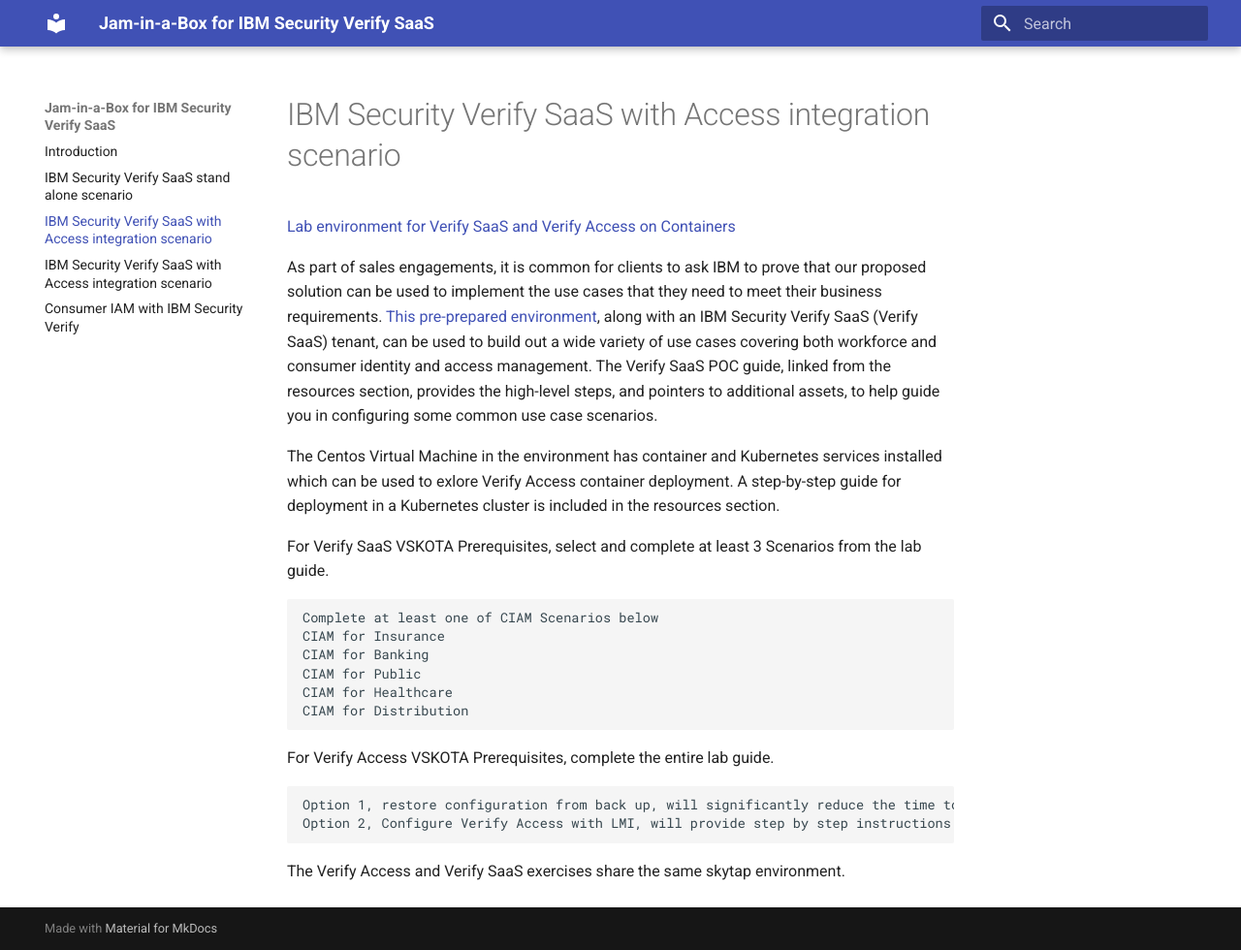
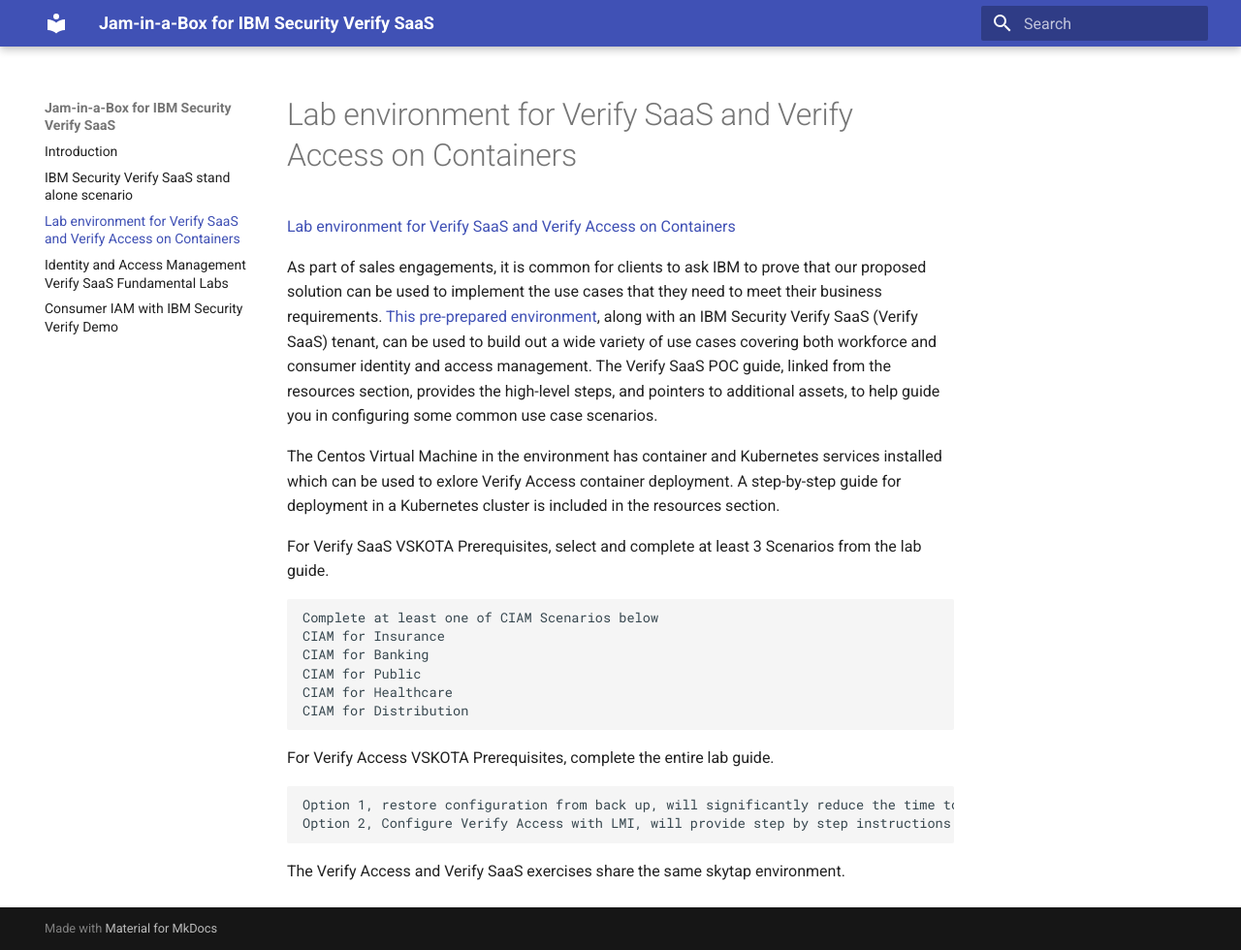
Before and after one commit to IBM/verify-jam-in-a-box, an MkDocs documentation site: the page built from docs/chapter2.md, in a window 1280 px wide and 980 px high. Shown: the whole window at 97% size. Built offline with MkDocs 1.6.1 and Material for MkDocs 9.7.7, drawn with Linux system fonts in a browser that asks for light colours.

Commit message:
Corrected header names on index column

```diff
--- a/docs/chapter2.md
+++ b/docs/chapter2.md
@@ -1,4 +1,4 @@
-# IBM Security Verify SaaS with Access integration scenario
+# Lab environment for Verify SaaS and Verify Access on Containers
 
 
 [Lab environment for Verify SaaS and Verify Access on Containers](https://techzone.ibm.com/collection/verify-poc/resources)
--- a/docs/chapter3.md
+++ b/docs/chapter3.md
@@ -1,4 +1,4 @@
-# IBM Security Verify SaaS with Access integration scenario
+# Identity and Access Management Verify SaaS Fundamental Labs
 
 
 [Identity and Access Management Verify SaaS Fundamental Labs](https://www.ibm.com/training/collection/identity-and-access-management-verify-saas-691) contains a collection of fundamental courses that are intended for someone new to Verify SaaS.
--- a/docs/chapter4.md
+++ b/docs/chapter4.md
@@ -1,4 +1,4 @@
-# Consumer IAM with IBM Security Verify
+# Consumer IAM with IBM Security Verify Demo
 
 [Consumer IAM with IBM Security Verify Demo](https://techzone.ibm.com/collection/customer-and-ctp-demos-for-ciam?history=/collection/ibm-security-verify-demos/journey-verify-saa-s) <br>
 Consumer Identity and Access Management is not easy. Most businesses are interacting and collecting information from their users online at an increasing rate. That data needs to be used by various systems creating backend challenges. Meanwhile consumers expect frictionless experiences and control over their data. Rising concerns over data privacy regulations, identity theft, and fraud are making it more difficult to deliver personalized and engaging user experiences.
```
